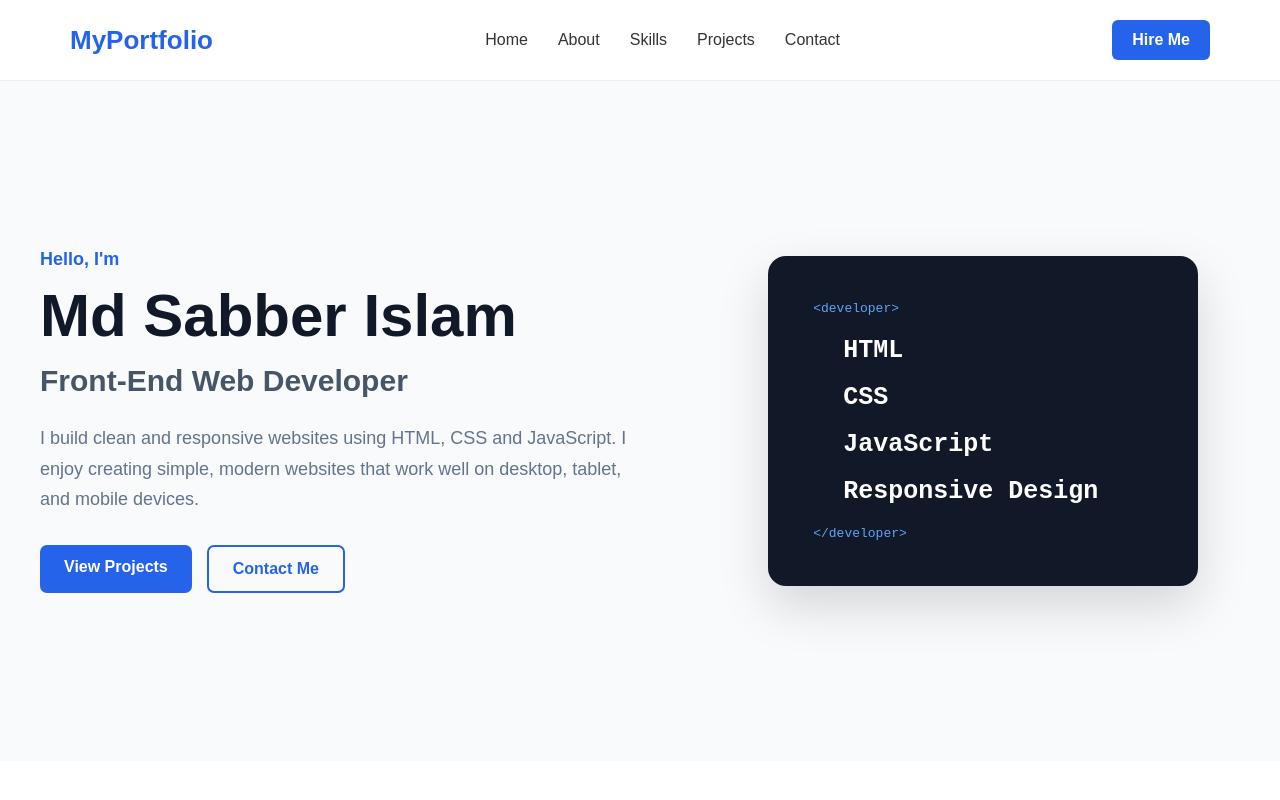
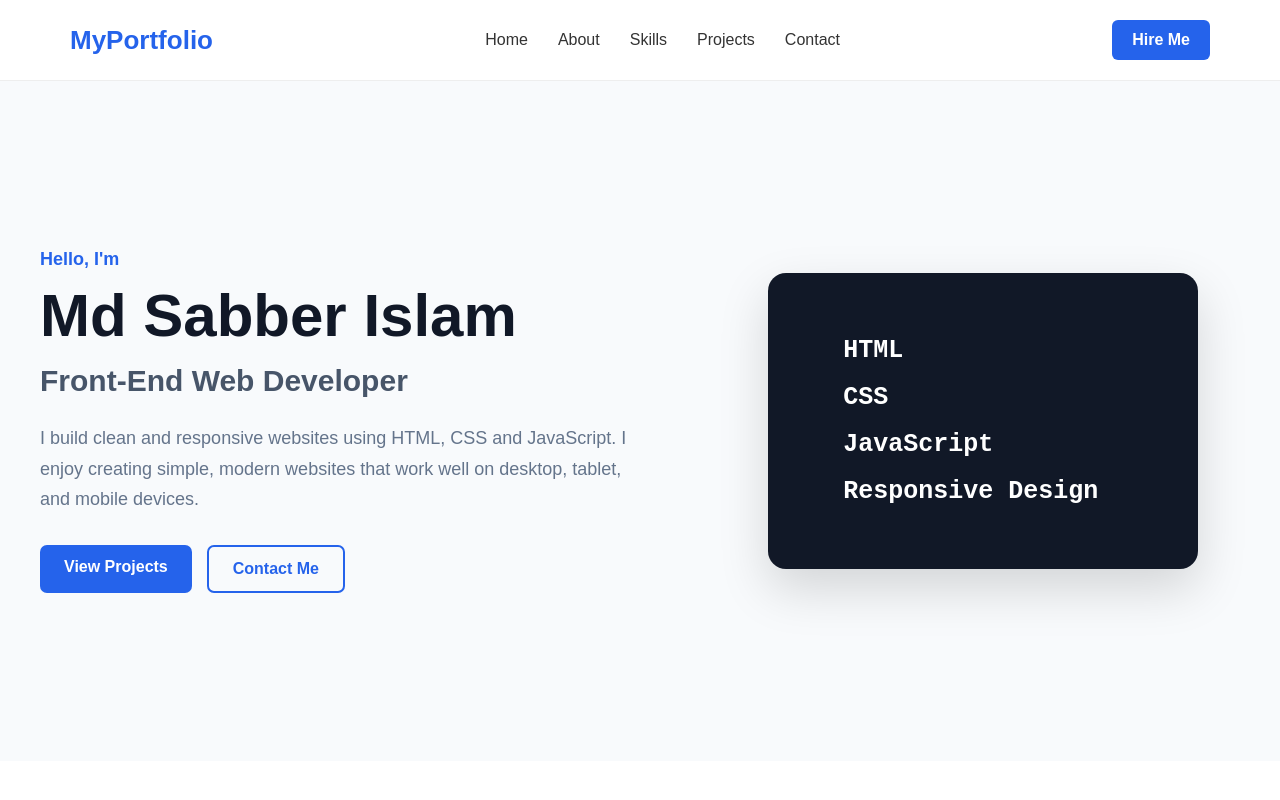
Before and after one commit to safwanmayan/portfolio, a plain HTML site: page index.html in a window 1280 px wide. Shown: the top 800 px of the page. Drawn offline with Linux system fonts and the light colour scheme.

Commit message:
Update index.html

```diff
--- a/index.html
+++ b/index.html
@@ -98,14 +98,10 @@
 
     <div class="code-box">
 
-        <p>&lt;developer&gt;</p>
-
         <h3>&nbsp;&nbsp;HTML</h3>
         <h3>&nbsp;&nbsp;CSS</h3>
         <h3>&nbsp;&nbsp;JavaScript</h3>
         <h3>&nbsp;&nbsp;Responsive Design</h3>
-
-        <p>&lt;/developer&gt;</p>
 
     </div>
 
```
